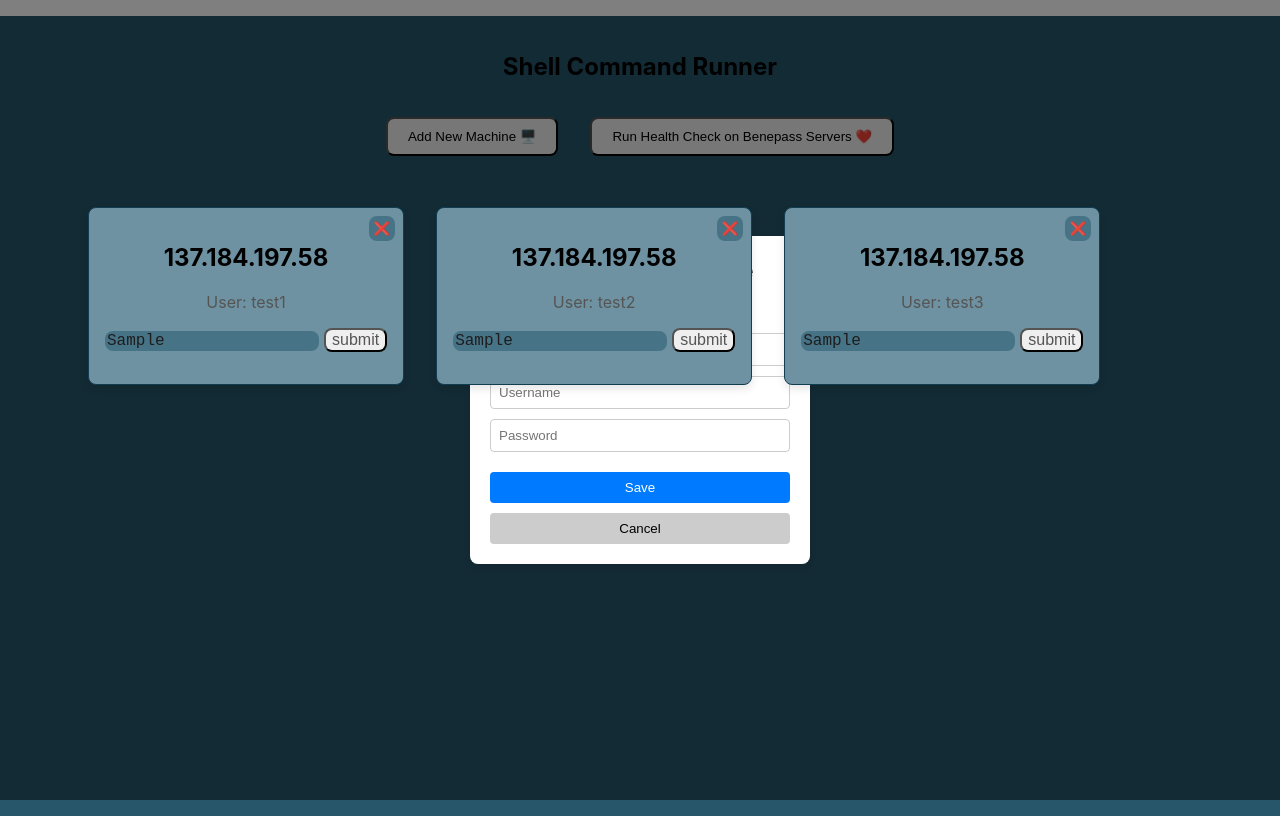
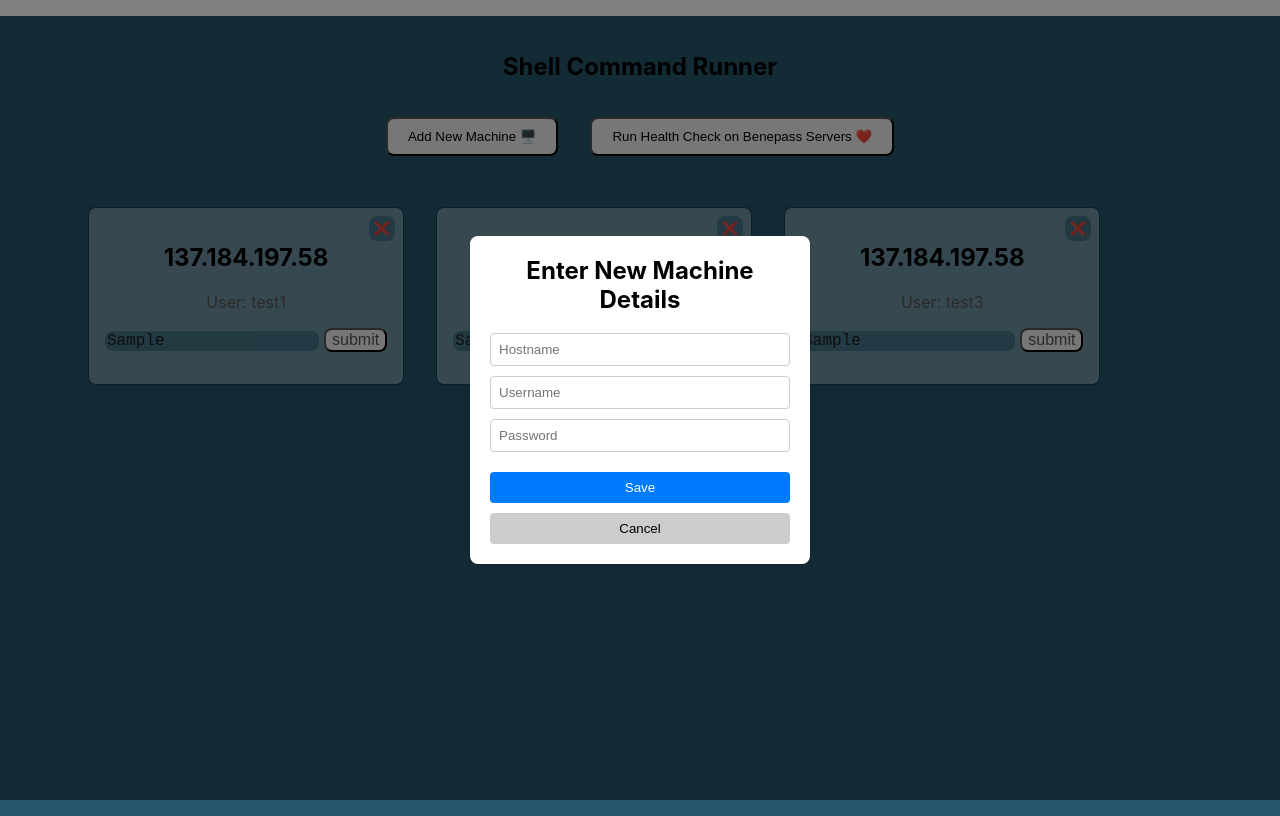
Before and after one commit to hyperwing/Benepass-assessment, a React (Create React App) app in the folder frontend/: page / in a window 1280 px wide. Both pictures are taken after typing "Sample", "Sample", "Sample" into the empty fields and a click on the button "Add New Machine 🖥️". Built offline with nearby package versions, Linux system fonts and the light colour scheme.

Commit message:
fix overlaying modal

```diff
--- a/frontend/src/Components/MachineModal/MachineModal.css
+++ b/frontend/src/Components/MachineModal/MachineModal.css
@@ -8,6 +8,7 @@
     display: flex;
     justify-content: center;
     align-items: center;
+    z-index: 1000;
 }
 
 .modal {
@@ -16,6 +17,7 @@
     border-radius: 8px;
     box-shadow: 0 4px 8px rgba(0, 0, 0, 0.1);
     width: 300px;
+    z-index: 1001;
 }
 
 .modal h2 {
```
